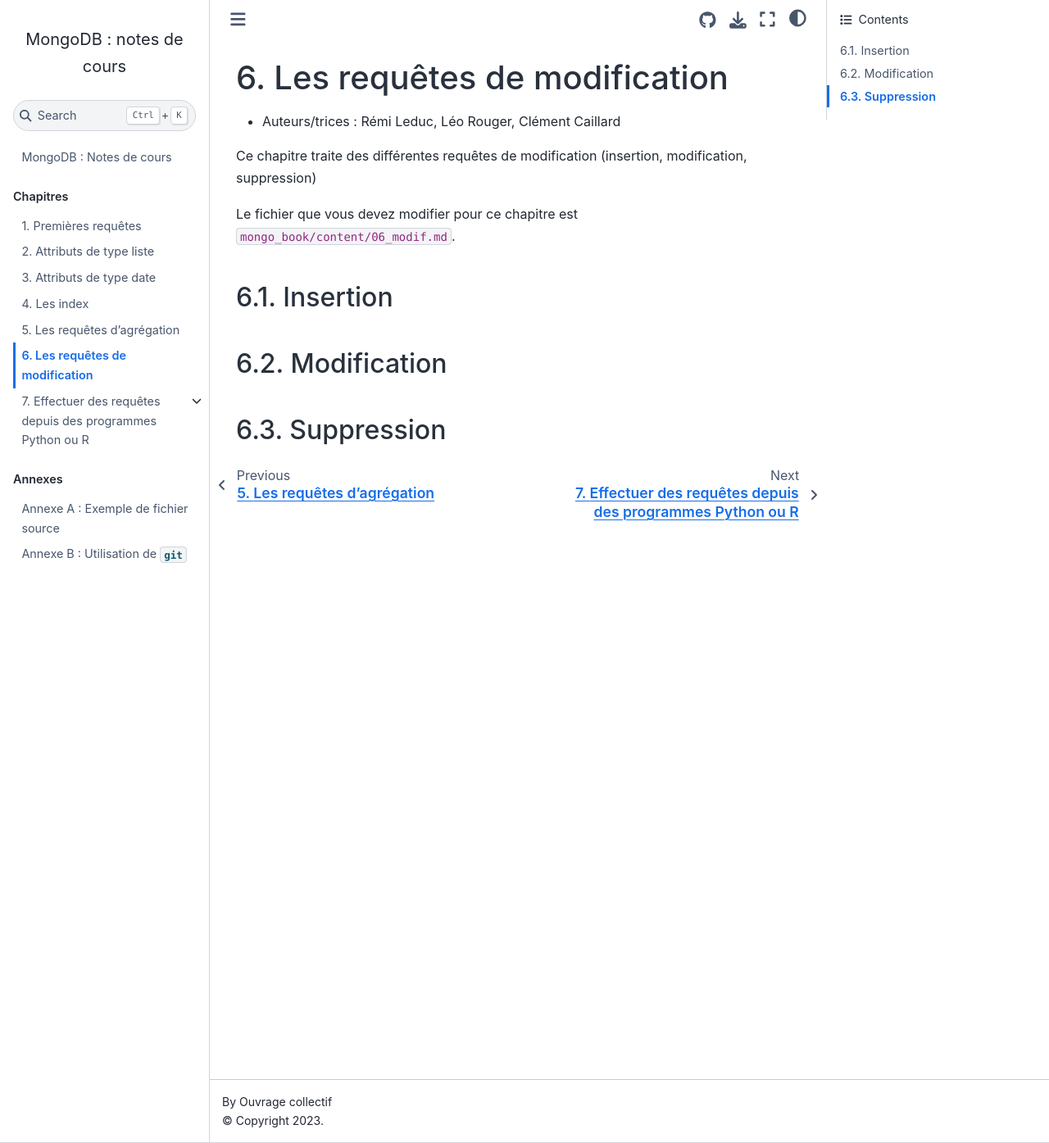
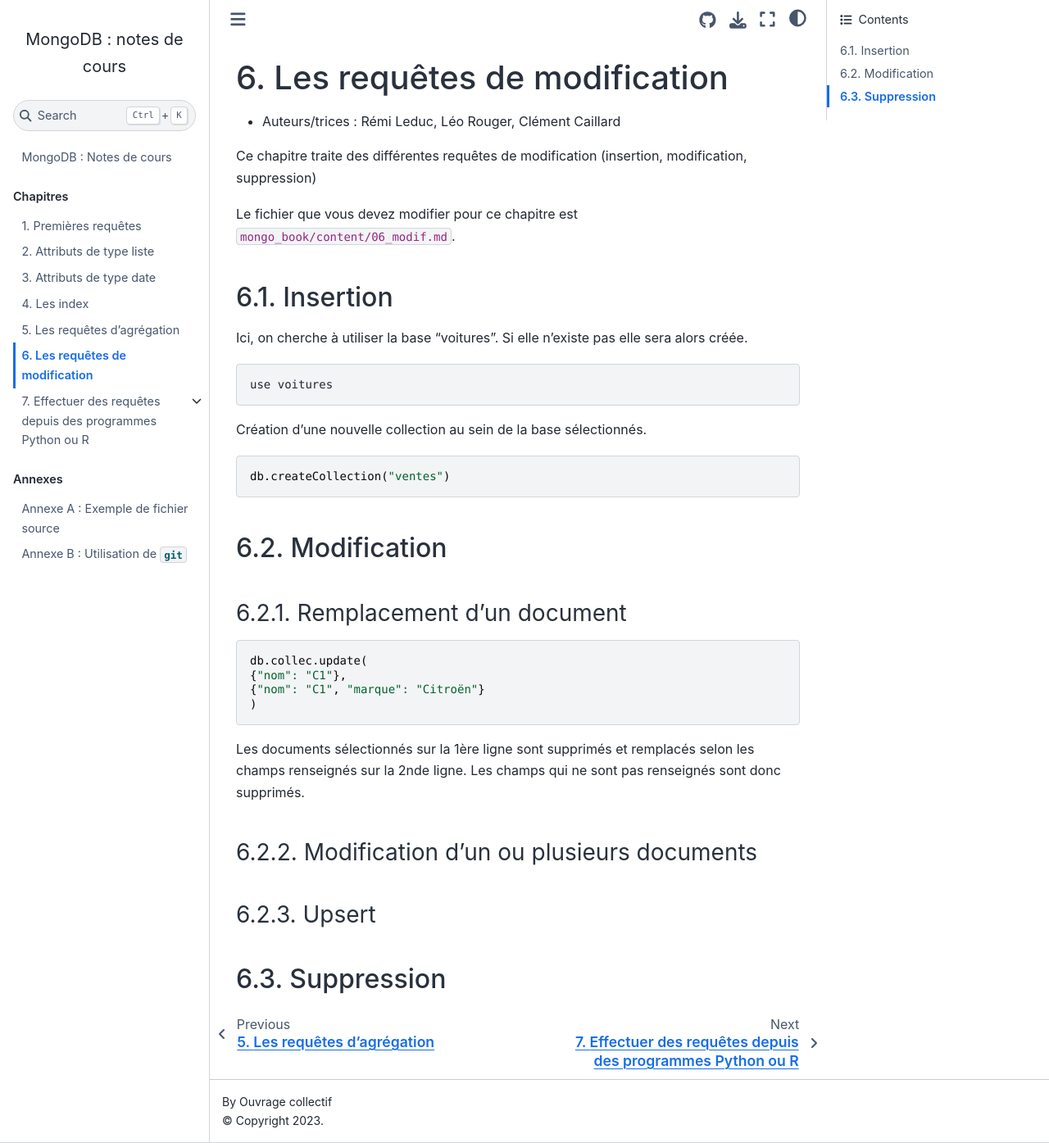
Before and after one commit to rtavenar/mongo_book, a Jupyter Book: the page built from content/06_modif.md, in a window 1280 px wide and 1395 px high. Shown: the whole window at 82% size. Built offline with Jupyter Book 1.0.4 settings and Sphinx 7.4.7 and the Sphinx Book theme 1.1.4, drawn with Linux system fonts in a browser that asks for light colours.

Commit message:
Update 06_modif.md

````diff
--- a/content/06_modif.md
+++ b/content/06_modif.md
@@ -22,8 +22,30 @@
 Le fichier que vous devez modifier pour ce chapitre est `mongo_book/content/06_modif.md`.
 
 ## Insertion
+Ici, on cherche à utiliser la base "voitures". Si elle n'existe pas elle sera alors créée.
+
+```{js echo = true, results = 'hide'}
+use voitures
+```
+Création d'une nouvelle collection au sein de la base sélectionnés.
+
+```js
+db.createCollection("ventes")
+```
+
 
 ## Modification
+### Remplacement d'un document
+```javascript
+db.collec.update(
+{"nom": "C1"},
+{"nom": "C1", "marque": "Citroën"}
+)
+```
+Les documents sélectionnés sur la 1ère ligne sont supprimés et remplacés selon les champs renseignés sur la 2nde ligne. Les champs qui ne sont pas renseignés sont donc supprimés.
 
+### Modification d'un ou plusieurs documents
+
+### Upsert
 
 ## Suppression
````
